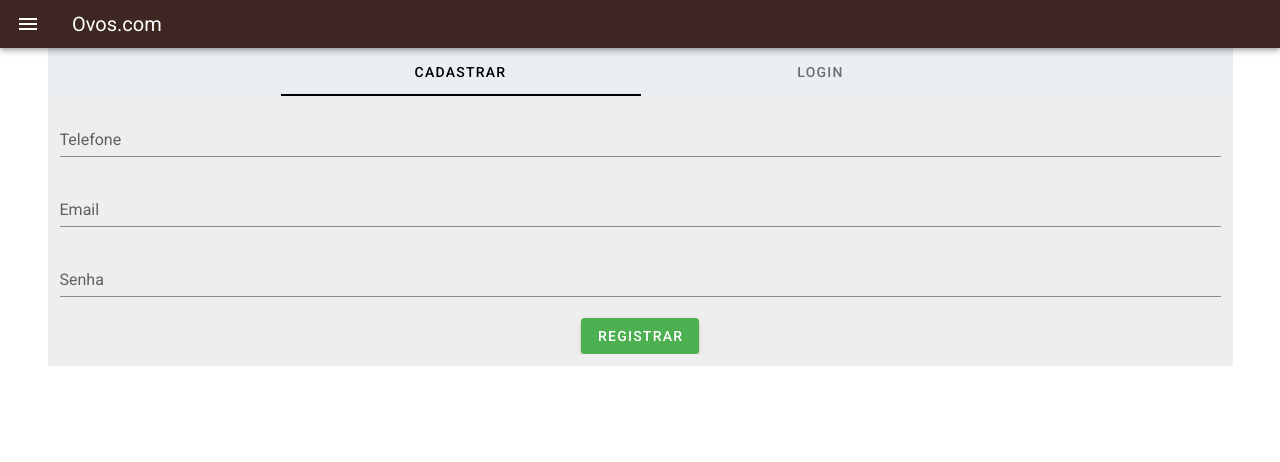
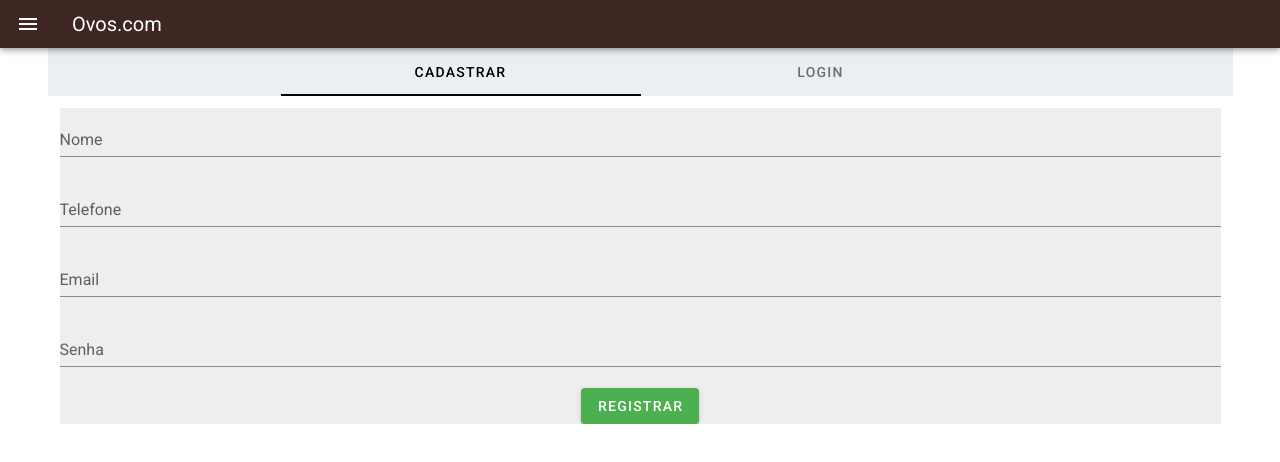
Before and after one commit to gabiaabreu/app_ovo_pascoa, a Vue app: page /#/cadastro in a window 1280 px wide. Shown: the top 462 px of the page. Built offline with nearby package versions, Linux system fonts and the light colour scheme.

Commit message:
Mudando a cor

```diff
--- a/src/views/CadastroUsuario.vue
+++ b/src/views/CadastroUsuario.vue
@@ -1,5 +1,5 @@
 <template >
-    <v-container class ="grey lighten-3" id ="login-page">
+    <v-container  id ="login-page">
 
         <v-row class="d-flex justify-center">
 
@@ -18,23 +18,28 @@
 
                         <v-form class="text-center grey lighten-3">
 
+                             <v-text-field
+
+                               label="Nome"
+
+                            ></v-text-field>
+
                             <v-text-field
 
                                label="Telefone"
 
                             ></v-text-field>
 
-                            <v-text-field
-                                v-model="email"
-                                label="Email"
-                                required
+                             <v-text-field
+
+                               label="Email"
+
                             ></v-text-field>
 
-                            <v-text-field
-                                v-model="password"
-                                label="Senha"
-                                type="password"
-                                required
+                             <v-text-field
+
+                               label="Senha"
+
                             ></v-text-field>
 
                             <v-btn
```
